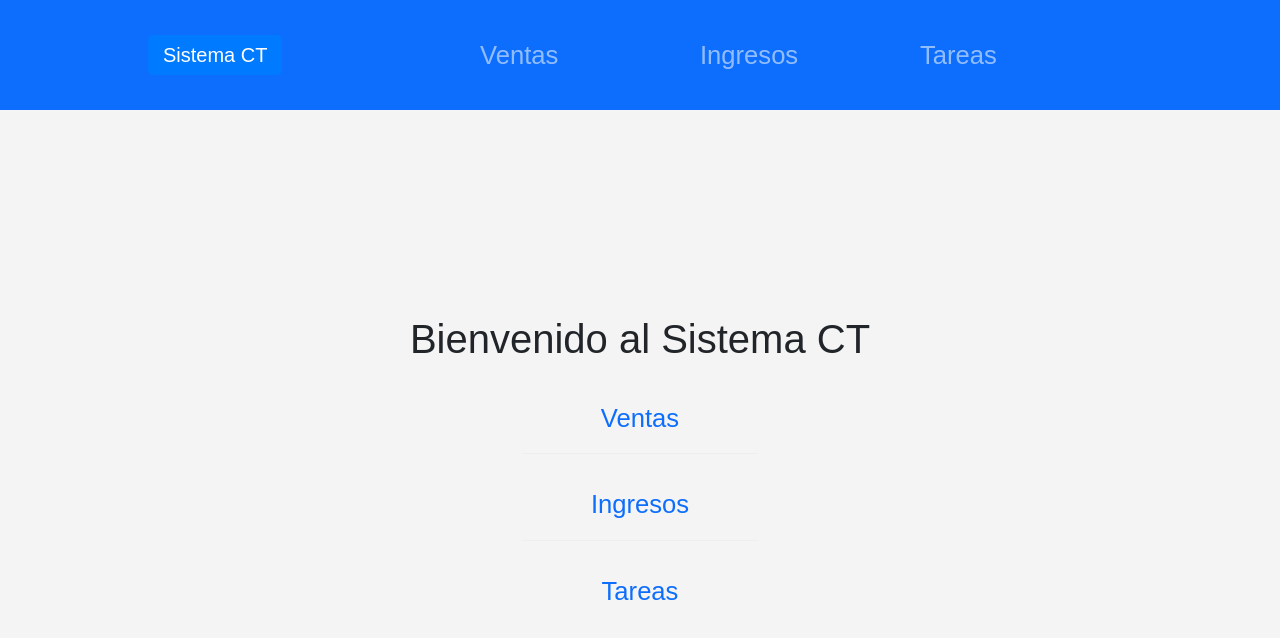
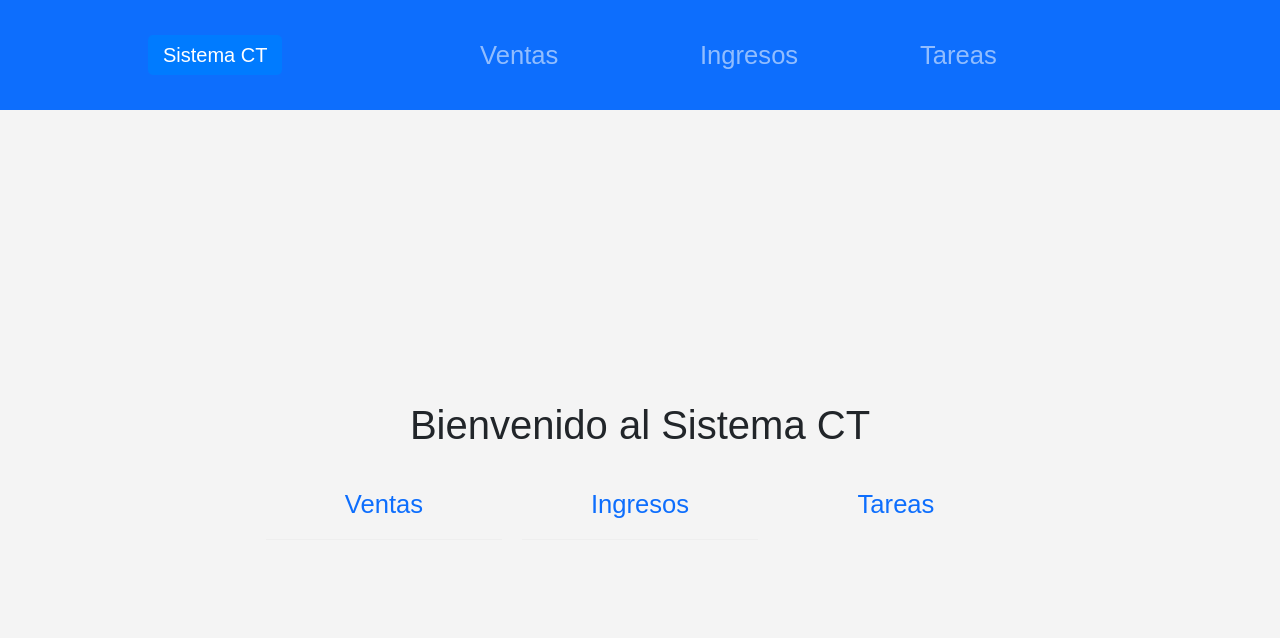
Before and after one commit to franGiannico/ctsistem1, a React (Vite) app: page / in a window 1280 px wide. Shown: the top 638 px of the page. Built offline with nearby package versions, Linux system fonts and the light colour scheme.

Commit message:
comentado de nav ul y .nav-link y nav.link:hover

```diff
--- a/src/App.css
+++ b/src/App.css
@@ -127,13 +127,13 @@ li:last-child {
 }
 
 /* Menú de navegación */
-nav ul {
+/* nav ul {
   list-style: none;
   padding: 0;
   display: flex;
   flex-direction: column; /* Alineamos verticalmente por defecto */
-  gap: 15px; /* Espaciado entre los enlaces */
-}
+  /* gap: 15px; /* Espaciado entre los enlaces */
+/* }  */
 
 /* Links
 .nav-link {
@@ -149,9 +149,9 @@ nav ul {
   width: 200px;
 }
 */
-.nav-link:hover {
+/* .nav-link:hover {
   background-color: #0056b3;
-}
+} */
 
 /* 🔹 Media queries para diferentes tamaños de pantalla */
 
```
